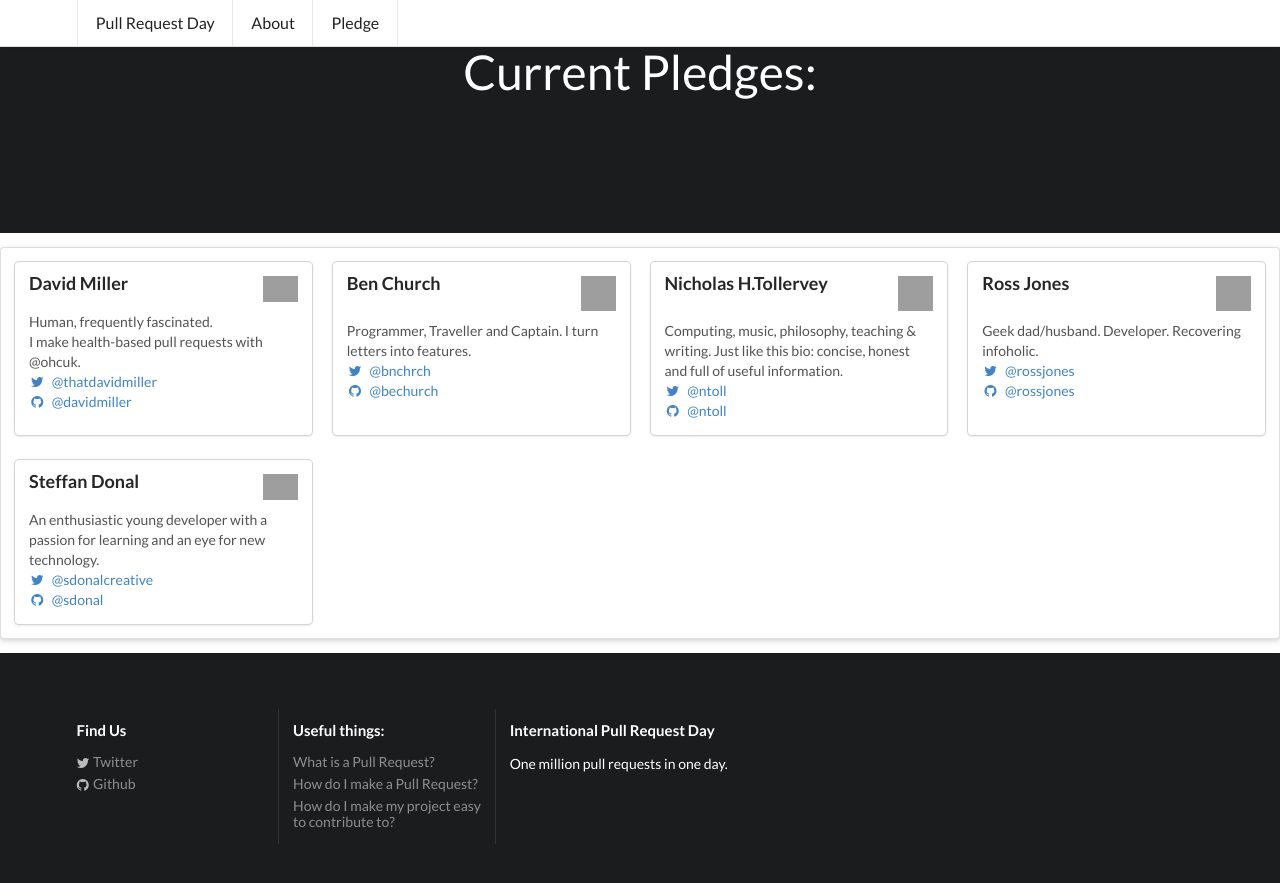
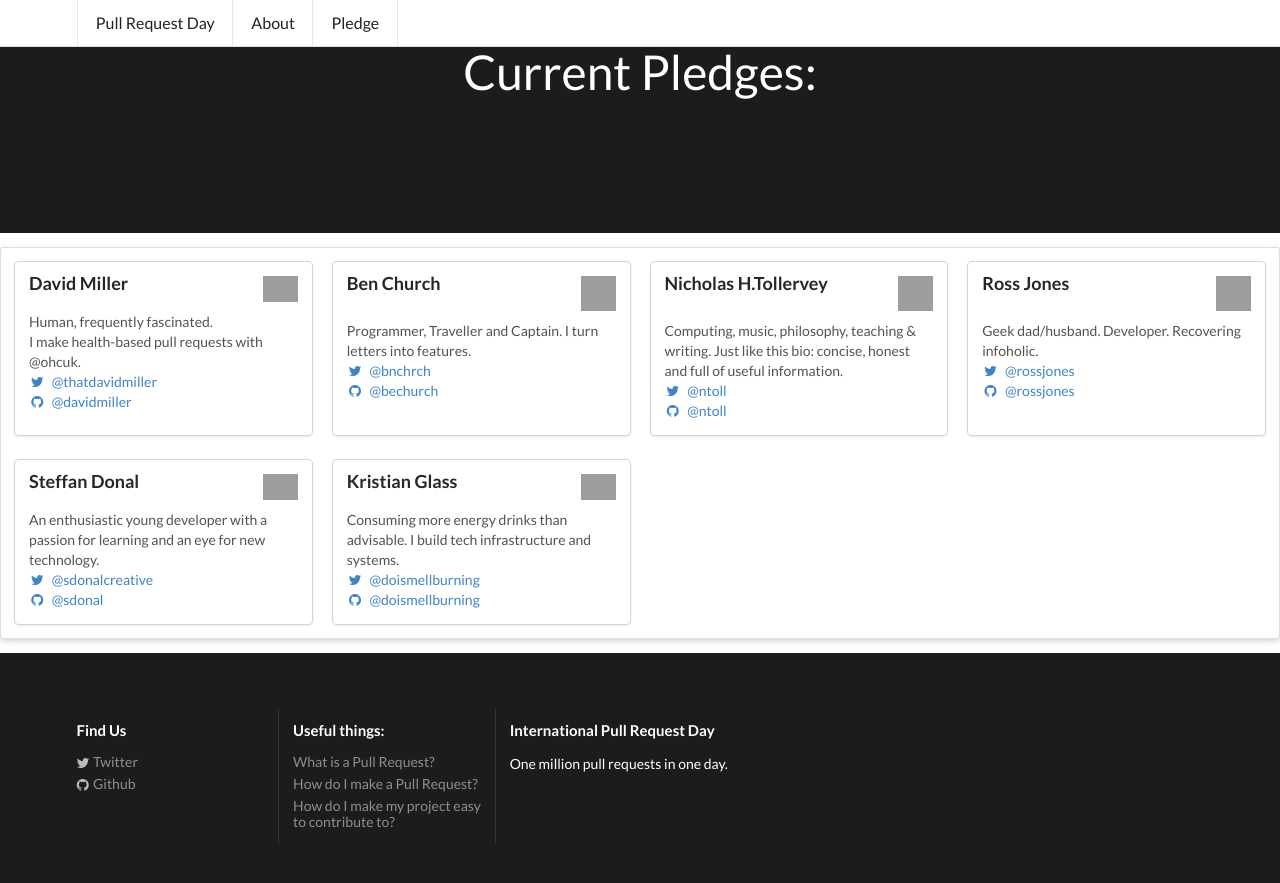
Before and after one commit to pullrequestday/pullrequestday, a Jekyll site: the page built from pledge/index.html, in a window 1280 px wide and 900 px high, scrolled down 1680 px. Shown: the top 883 px of the window. Built offline with Jekyll 4.4.1, drawn with Linux system fonts in a browser that asks for light colours; grey boxes are pictures that could not be loaded.

Commit message:
Add Kristian Glass

```diff
--- a/pledge/index.html
+++ b/pledge/index.html
@@ -206,6 +206,28 @@ layout: default
       </div> <!-- End of content -->
     </div> <!-- End of card -->
 
+    <div class="ui card">
+      <div class="content">
+        <img class="right floated mini ui image" src="https://pbs.twimg.com/profile_images/661490082075967488/SuoBjs8z_400x400.jpg">
+        <div class="header">Kristian Glass</div>
+        <div class="description">Consuming more energy drinks than advisable. I build tech infrastructure and systems.</div>
+        <div class="extra content">
+          <p>
+            <a target="_blank" href="http://twitter.com/doismellburning">
+              <i class="twitter icon"></i>
+              @doismellburning
+            </a>
+            <br />
+            <a target="_blank"
+                  href="http://github.com/doismellburning">
+              <i class="github icon"></i>
+              @doismellburning
+            </a>
+          </p>
+        </div>
+      </div> <!-- End of content -->
+    </div> <!-- End of card -->
+
     <!-- ATTENTION PLEDGE MAKERS:  -->
     <!-- INSERT YOUR PLEDGE IMMEDIATELY ABOVE THIS COMMENT -->
 
```
